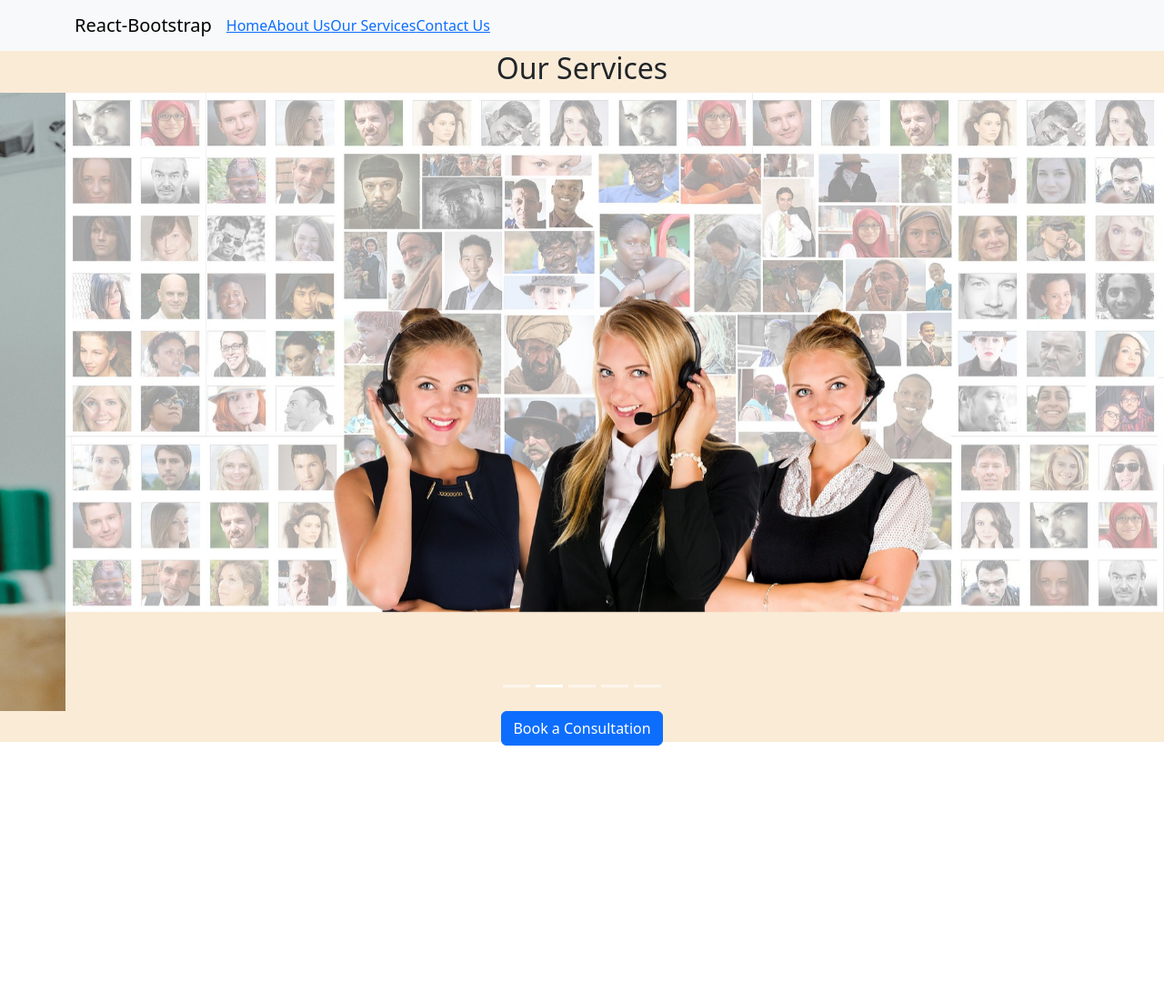
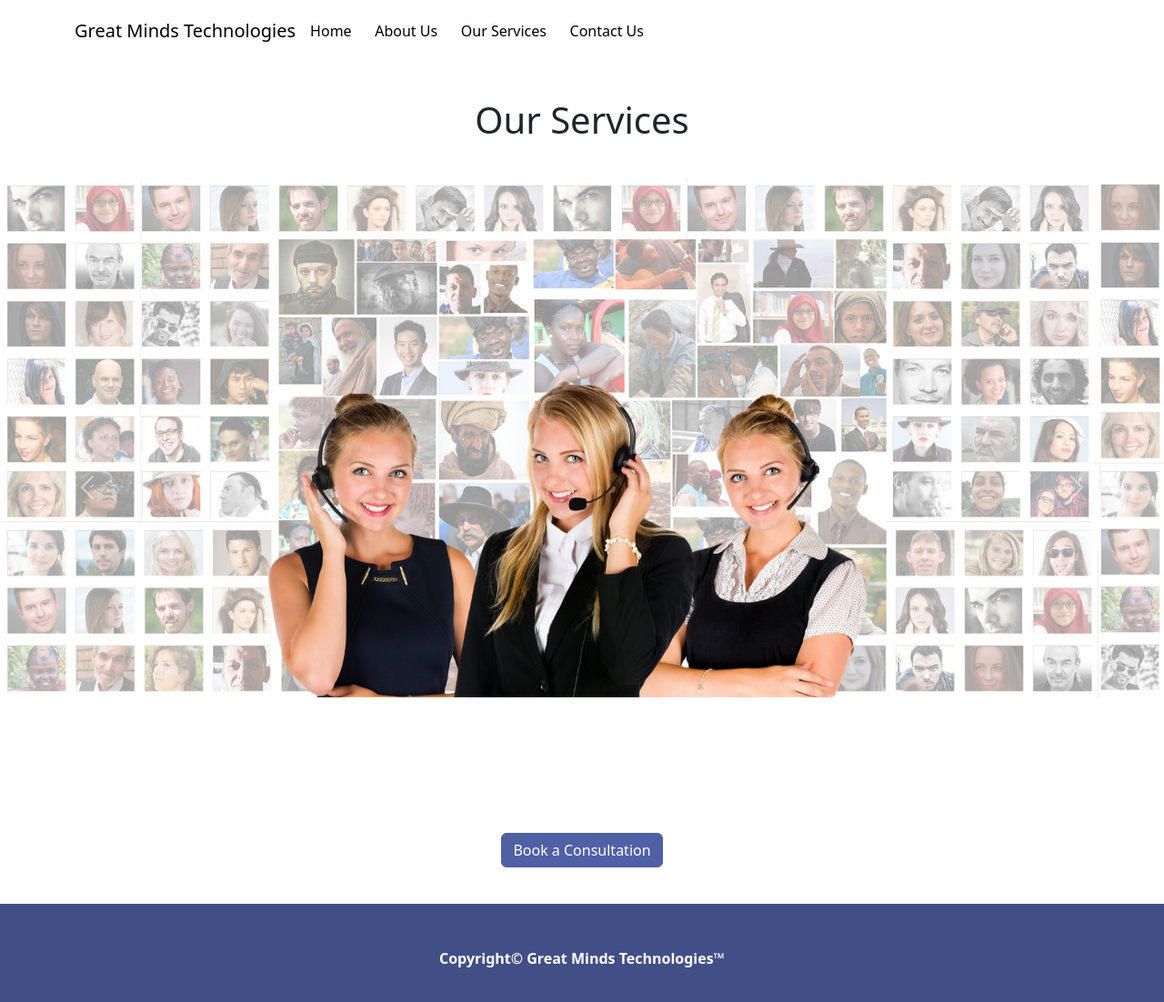
Before and after one commit to Onthatile-Lesufi/spot-ui-challenge_gmt, a React (Create React App) app: page /services in a window 1280 px wide. Shown: the top 1102 px of the page at 91% size. Before the commit the page ends 820 px from the top, so only its background shows below. Built offline with nearby package versions, Linux system fonts and the light colour scheme.

Commit message:
Update Navbar

```diff
--- a/src/components/Footer.js
+++ b/src/components/Footer.js
@@ -1,5 +1,11 @@
+import './css/Footer.css'
+
 function Footer () {
-
+    return (
+        <div className='footer'>
+            Copyright&copy; Great Minds Technologies&trade;
+        </div>
+    )
 }
 
 export default Footer;
--- a/src/components/Navbar.js
+++ b/src/components/Navbar.js
@@ -3,19 +3,22 @@ import Container from "react-bootstrap/Container";
 import Nav from "react-bootstrap/Nav";
 import Navbar from "react-bootstrap/Navbar";
 import NavDropdown from "react-bootstrap/NavDropdown";
+import './css/Navbar.css';
 
 function NavbarComponent() {
   return (
-    <Navbar expand="lg" className="bg-body-tertiary">
+    <Navbar expand="lg" className="navbar-container">
       <Container>
-        <Navbar.Brand href="#home">React-Bootstrap</Navbar.Brand>
+        <Navbar.Brand href="#home">Great Minds Technologies</Navbar.Brand>
         <Navbar.Toggle aria-controls="basic-navbar-nav" />
         <Navbar.Collapse id="basic-navbar-nav">
           <Nav className="me-auto">
-            <Link to="/">Home</Link>
-            <Link to="/about">About Us</Link>
-            <Link to="/services">Our Services</Link>
-            <Link to="/contact-us">Contact Us</Link>
+            <div className="link-container">
+                <Link className="navbar-link" to="/">Home</Link>
+                <Link className="navbar-link" to="/about">About Us</Link>
+                <Link className="navbar-link" to="/services">Our Services</Link>
+                <Link className="navbar-link" to="/contact-us">Contact Us</Link>
+            </div>
           </Nav>
         </Navbar.Collapse>
       </Container>
--- a/src/components/Services.js
+++ b/src/components/Services.js
@@ -6,31 +6,36 @@ import socials from './assets/images/SocialMedia.jpg';
 import management from './assets/images/Management.jpg';
 import specialSupport from './assets/images/SpecialSupport.jpg';
 import { Button } from 'react-bootstrap';
+import { Link } from 'react-router-dom';
 
 function Services () {
     return (
         <div className='services-page-container'>
-            <h2>Our Services</h2>
+            <h2 id='page-title'>Our Services</h2>
 
             <Carousel className='services-carousel'>
               <Carousel.Item className='carousel-item'>
-                <img src={admin}></img>
+                <img src={admin}/>
               </Carousel.Item>
               <Carousel.Item className='carousel-item'>
-                <img src={support}></img>
+                <img src={support}/>
               </Carousel.Item>
               <Carousel.Item className='carousel-item'>
-                <img src={socials}></img>
+                <img src={socials}/>
               </Carousel.Item>
               <Carousel.Item className='carousel-item'>
-                <img src={management}></img>
+                <img src={management}/>
               </Carousel.Item>
               <Carousel.Item className='carousel-item'>
-                <img src={specialSupport}></img>
+                <img src={specialSupport}/>
               </Carousel.Item>
             </Carousel>
 
-            <Button>Book a Consultation</Button>
+            <h3></h3>
+            <p></p>
+            <Link to='/contact-us'>
+                <Button id='consultation-button'>Book a Consultation</Button>
+            </Link>
         </div>
     );
 }
--- /dev/null
+++ b/src/components/css/Footer.css
@@ -0,0 +1,9 @@
+.footer {
+    height: 15vh;
+    background-color: #424f87;
+    color: white;
+    display: flex;
+    justify-content: space-around;
+    align-items: center;
+    font-weight: bold;
+}
--- /dev/null
+++ b/src/components/css/Navbar.css
@@ -0,0 +1,14 @@
+.navbar-container {
+    height: 8.5vh;
+    margin-bottom: 5vh;
+}
+
+.link-container {
+    float: right;
+}
+
+.navbar-link {
+    color: black;
+    text-decoration: none;
+    margin-right: 2vw;
+}
--- a/src/components/css/Services.css
+++ b/src/components/css/Services.css
@@ -1,13 +1,18 @@
 .services-page-container {
     width: 100%;
-    height: 95vh;
-    background-color: antiquewhite;
+    height: fit-content;
+}
+
+#page-title {
+    margin-bottom: 5vh;
+    font-size: 5vh;
 }
 
 .services-carousel {
     width: 100%;
     height: 85vh;
     overflow: hidden;
+    margin-bottom: 5vh;
 }
 
 .carousel-image {
@@ -28,3 +33,14 @@
     object-fit: fill;
     display: flex;
 }
+
+#consultation-button {
+    margin-bottom: 5vh;
+    background-color: #5160A5;
+    border-color: #5160A5;
+}
+
+#consultation-button:active {
+    background-color: #424f87;
+    border-color: #424f87;
+}
```
